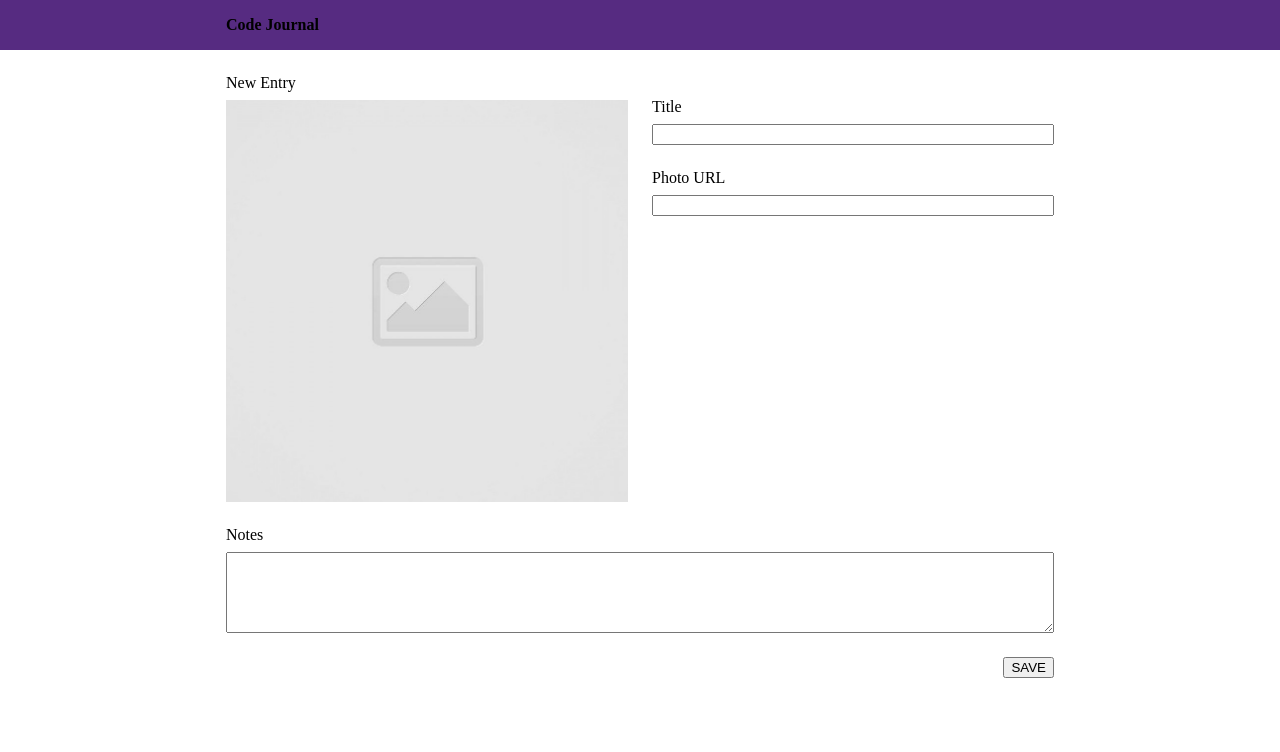
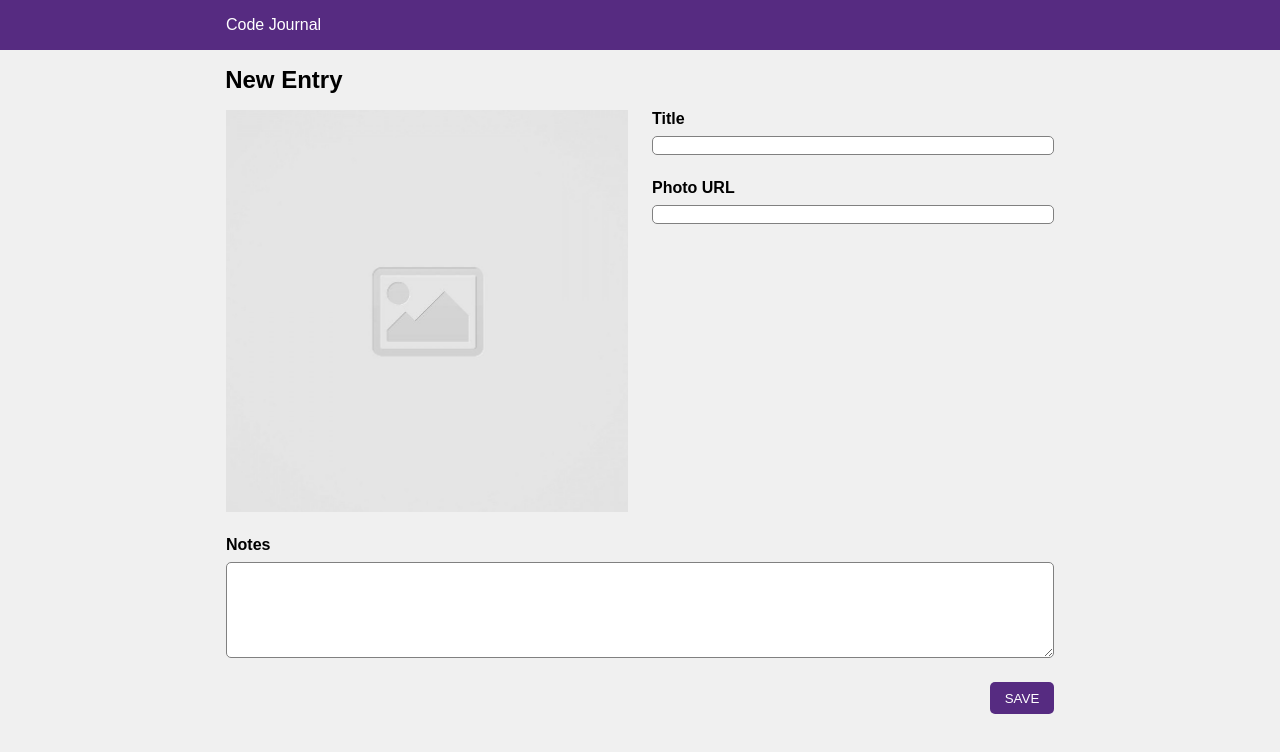
Before and after one commit to kevin-l1/code-journal, a website: page index.html in a window 1280 px wide. Drawn offline with Linux system fonts and the light colour scheme; a web font is replaced by a local one.

Commit message:
Completed entry-creation

```diff
--- a/css/layout.css
+++ b/css/layout.css
@@ -3,9 +3,11 @@
 }
 
 header {
-  background-color: #562b81;
   padding: 1rem 0;
-  margin-bottom: 1.5rem;
+}
+
+.new-entry {
+  margin: 1rem 0;
 }
 
 .container {
@@ -33,6 +35,10 @@ header {
     padding-left: 1.5rem;
   }
 
+  .new-entry {
+    padding-left: 0.7rem;
+  }
+
   .column-full,
   .column-half {
     padding: 0 0.75rem;
@@ -51,11 +57,12 @@ header {
   flex-direction: column;
 }
 
+.photo,
 .title,
 .url,
 .notes,
 .save {
-  padding-top: 1.5rem;
+  padding-bottom: 1.5rem;
 }
 
 label {
@@ -67,6 +74,7 @@ label {
   justify-content: end;
 }
 
+h1,
 h4 {
   margin: 0;
 }
--- a/css/styles.css
+++ b/css/styles.css
@@ -0,0 +1,47 @@
+html {
+  background-color: #f0f0f0;
+}
+
+header {
+  background-color: #562b81;
+}
+
+input,
+textarea {
+  border-radius: 5px;
+  border: grey 1px solid;
+}
+
+input:focus,
+textarea:focus {
+  outline: none;
+  border: #562b81 solid;
+}
+
+h1,
+h4,
+label {
+  font-family: "Proza Libre", sans-serif;
+}
+
+h4 {
+  font-weight: 300;
+  color: white;
+}
+
+h1 {
+  font-size: 1.5rem;
+}
+
+label {
+  font-weight: bold;
+}
+
+.submit {
+  border: none;
+  color: white;
+  background-color: #562b81;
+  border-radius: 5px;
+  width: 4rem;
+  height: 2rem;
+}
--- a/index.html
+++ b/index.html
@@ -11,6 +11,9 @@
     integrity="sha512-9usAa10IRO0HhonpyAIVpjrylPvoDwiPUiKdWk5t3PyolY1cOd4DSE0Ga+ri4AuTroPR5aQvXU9xC6qOPnzFeg=="
     crossorigin="anonymous"
     referrerpolicy="no-referrer" />
+  <link rel="preconnect" href="https://fonts.googleapis.com">
+  <link rel="preconnect" href="https://fonts.gstatic.com" crossorigin>
+  <link href="https://fonts.googleapis.com/css2?family=Proza+Libre:wght@400;600&display=swap" rel="stylesheet">
   <link rel="stylesheet" href="css/reset.css">
   <link rel="stylesheet" href="css/layout.css">
   <link rel="stylesheet" href="css/styles.css">
@@ -21,15 +24,15 @@
       <h4>Code Journal</h4>
     </div>
   </header>
-
   <main class="container">
     <div data-view="entry-form">
       <form id="form">
-
+        <div class="row new-entry">
+          <h1>New Entry</h1>
+        </div>
         <div class="row">
           <div class="photo column-full column-half">
-            <label for="photo">New Entry</label>
-            <input type="image" id="photo" src="images/placeholder-image-square.jpg" alt="Placeholder">
+            <img id="photo" src="images/placeholder-image-square.jpg" alt="Placeholder">
           </div>
           <div class="entry-form column-full column-half">
             <div class="title">
@@ -42,26 +45,21 @@
             </div>
           </div>
         </div>
-
         <div class="row">
           <div class="notes column-full">
             <label for="notes">Notes</label>
-            <textarea rows="5" id="notes" name="notes" required="true"></textarea>
+            <textarea rows="6" id="notes" name="notes" required="true"></textarea>
           </div>
         </div>
-
         <div class="row">
           <div class="save column-full">
             <button class="submit" type="submit">SAVE</button>
           </div>
         </div>
-
       </form>
     </div>
-
     <div data-view="entries" class="hidden">
     </div>
-
   </main>
   <script src="js/data.js"></script>
   <script src="js/main.js"></script>
--- a/js/data.js
+++ b/js/data.js
@@ -6,3 +6,13 @@ var data = {
   editing: null,
   nextEntryId: 1
 };
+
+window.addEventListener('beforeunload', () => {
+  const dataJSON = JSON.stringify(data);
+  localStorage.setItem('javascript-local-storage', dataJSON);
+});
+
+const previousDataJSON = localStorage.getItem('javascript-local-storage');
+if (previousDataJSON != null) {
+  data = JSON.parse(previousDataJSON);
+}
```
